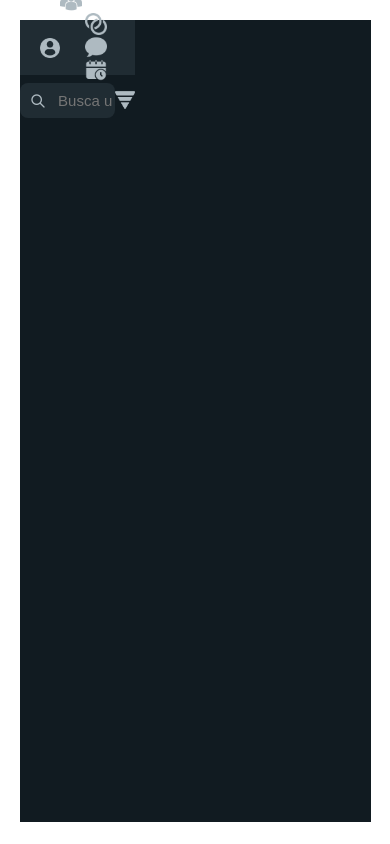
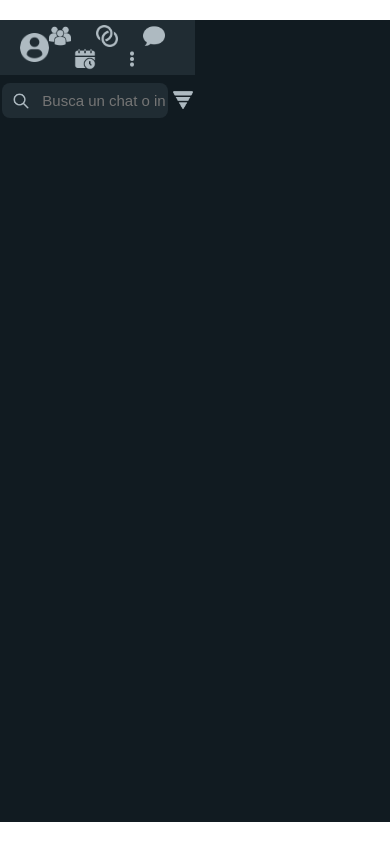
Before and after one commit to chbarr/WhatsApp_Web_Clone, a React (Create React App) app: page / in a window 390 px wide. Built offline with nearby package versions, Linux system fonts and the light colour scheme.

Commit message:
added mediaqueries to App styles to make responsive

```diff
--- a/src/App/App.css
+++ b/src/App/App.css
@@ -1,8 +1,9 @@
 html {
   font-size: 62.5%;
 }
+
 .app-container {
-  width: 90%;
+  width: 100%;
   height: 95vh;
   display: grid;
   margin: 20px auto;
@@ -16,3 +17,22 @@ html {
   width: 100%;
   height: 100%;
 }
+
+@media (max-width: 768px) {
+  .app-container {
+    grid-template-columns: 1fr 1fr;
+  }
+}
+
+@media (min-width: 769px) and (max-width: 1274px) {
+  .app-container {
+    grid-template-columns: 2fr 3fr;
+  }
+}
+
+/* Pantallas con un ancho mayor a 1024px (típicamente para escritorios) */
+@media (min-width: 1275px) {
+  .app-container {
+    width: 90%;
+  }
+}
--- a/src/ProfileInfo/ProfileInfo.css
+++ b/src/ProfileInfo/ProfileInfo.css
@@ -34,19 +34,24 @@
 .media-buttons-container {
     margin-right: 10px;
 }
+
 .media-button:nth-child(1) {
     margin: 0;
     background-image: url("../../assets/icons/group.png");
 }
+
 .media-button:nth-child(2) {
     background-image: url("../../assets/icons/states.png");
 }
+
 .media-button:nth-child(3) {
     background-image: url("../../assets/icons/diffusions.png");
 }
+
 .media-button:nth-child(4) {
     background-image: url("../../assets/icons/diary.png");
 }
+
 .media-button:nth-child(5) {
     background-image: url("../../assets/icons/options.png");
 }
```
